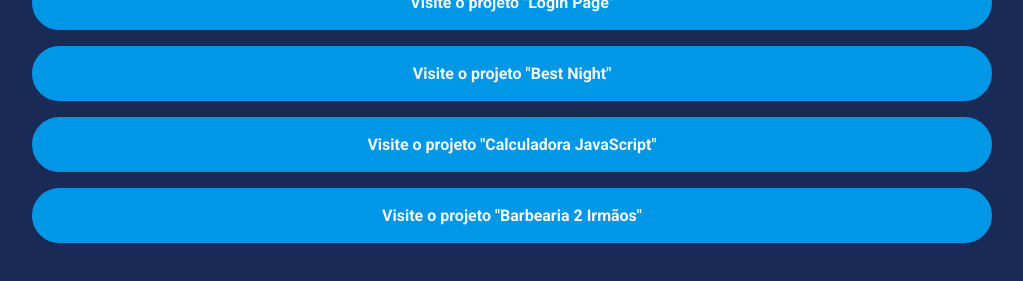
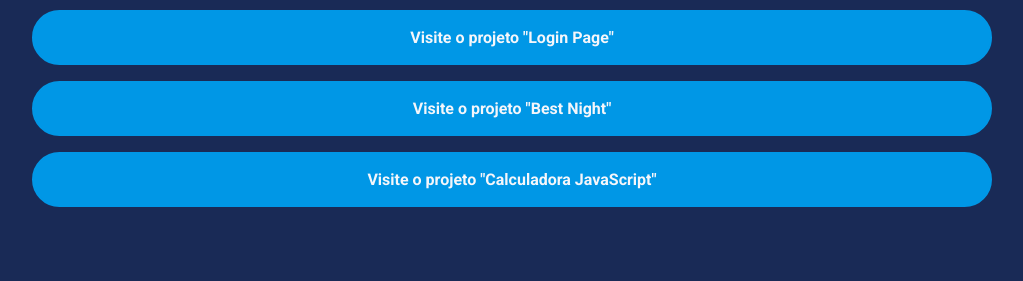
Before and after one commit to Juphyter/site_pessoal, a website: page index.html in a window 1280 px wide. Shown: the part 459-740 px from the top of the page, without its empty margins (128-1151 px from the left). Drawn offline with Linux system fonts and the light colour scheme.

Commit message:
Update index.html

```diff
--- a/index.html
+++ b/index.html
@@ -66,11 +66,6 @@
                         Visite o projeto "Calculadora JavaScript"
                     </a>
                 </li>
-                <li class="projects-list-item">
-                    <a href="https://site-barbearia2irmaos.vercel.app" target="_blank">
-                        Visite o projeto "Barbearia 2 Irmãos"
-                    </a>
-                </li>
             </ul>
         </nav>
     </div>
```
